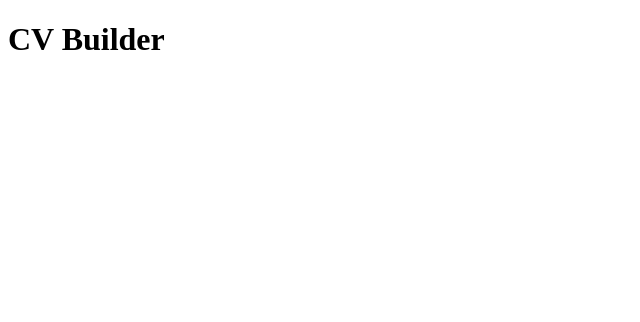
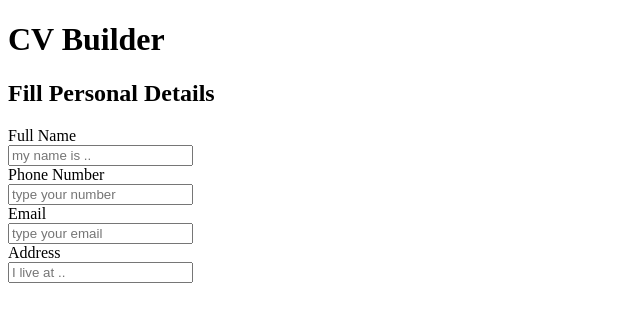
Before and after one commit to fuadmln/react-cvbuilder, a React (Vite) app: page / in a window 1280 px wide. Shown: the top 322 px of the page, without its empty margins (0-640 px from the left). Built offline with nearby package versions, Linux system fonts and the light colour scheme; the HTML template or start-up script is replaced by a standard one.

Commit message:
feat: create Form-Personal component and css

```diff
--- a/src/App.jsx
+++ b/src/App.jsx
@@ -1,10 +1,12 @@
 import './styles/App.css'
+import FormPersonal from './components/FormPersonal';
 
 function App() {
 
   return (
     <>
       <h1>CV Builder</h1>
+      <FormPersonal />
     </>
   )
 }
--- /dev/null
+++ b/src/components/FormPersonal.jsx
@@ -0,0 +1,33 @@
+import '../styles/FormPersonal.css'
+
+function PersonalForm(){
+   return (
+      <div>
+         <form >
+            <h2>Fill Personal Details</h2>
+            <div>
+               <label htmlFor="inputName">Full Name</label>
+               <br />
+               <input type="text" id="inputName" placeholder="my name is .." />
+            </div>
+            <div>
+               <label htmlFor="inputPhone">Phone Number</label>
+               <br />
+               <input type="tel" id="inputPhone" placeholder="type your number" />
+            </div>
+            <div>
+               <label htmlFor="inputEmail">Email</label>
+               <br />
+               <input type="email" id="inputEmail" placeholder="type your email" />
+            </div>
+            <div>
+               <label htmlFor="inputAddress">Address</label>
+               <br />
+               <input type="text" id="inputAddress" placeholder="I live at .." />
+            </div>
+         </form>
+      </div>
+   );
+}
+
+export default PersonalForm;
```
Also changed, not shown: src/styles/FormPersonal.css (added).
